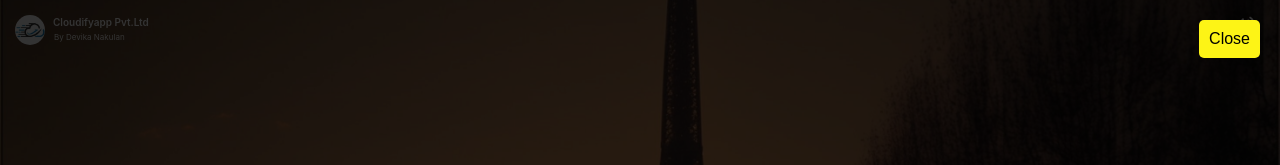
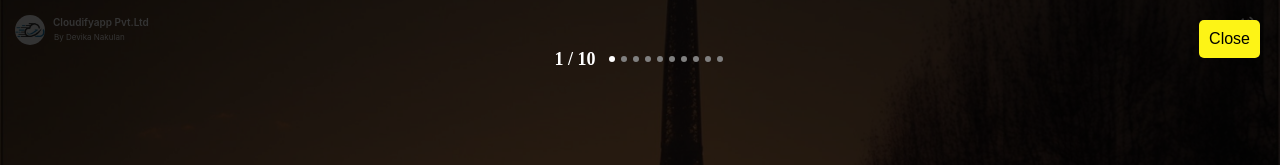
Before and after one commit to devu11/CARD_FLIP_REACT_APP, a React (Create React App) app: page / in a window 1280 px wide. Both pictures are taken after a click on the button "Lets Play". Shown: the top 165 px of the page. Built offline with nearby package versions, Linux system fonts and the light colour scheme.

Commit message:
added pagination

```diff
--- a/src/components/Slider/Slider.css
+++ b/src/components/Slider/Slider.css
@@ -9,7 +9,41 @@
   align-items: center;
   justify-content: center;
   z-index: 10;
-  /* added */
+}
+
+.pagination {
+  position: absolute;
+  top: 50px;
+  display: flex;
+  align-items: center;
+  justify-content: center;
+  color: #fff;
+  font-size: 18px;
+  font-family: serif;
+  font-weight: 600;
+  line-height: 18px;
+}
+
+.slide-number {
+  margin-right: 10px;
+}
+
+.dots {
+  display: flex;
+  align-items: center;
+}
+
+.dot {
+  width: 6px;
+  height: 6px;
+  border-radius: 50%;
+  background-color: grey;
+  margin: 0 3px;
+  transition: background-color 0.3s;
+}
+
+.dot.active {
+  background-color: white;
 }
 
 .slider {
@@ -42,9 +76,7 @@
   overflow: hidden;
   text-align: center;
   word-wrap: break-word;
-
 }
-
 
 .slider-card.active {
   display: block;
@@ -54,7 +86,7 @@
   line-height: 54px;
   margin-top: 90px;
   font-size: 47px;
-  font-family:serif;
+  font-family: serif;
   font-weight: 500;
   text-align: center;
 }
@@ -77,7 +109,6 @@
   top: 60%;
   transform: translateY(-50%);
 }
-
 .slider-nav:hover {
   background-color: #fdf416;
   color: black;
--- a/src/components/Slider/Slider.jsx
+++ b/src/components/Slider/Slider.jsx
@@ -7,11 +7,15 @@ const Slider = ({ onClose }) => {
   const totalSlides = 10;
 
   const handlePrevClick = () => {
-    setCurrentIndex((prevIndex) => (prevIndex === 0 ? totalSlides - 1 : prevIndex - 1));
+    setCurrentIndex((prevIndex) =>
+      prevIndex === 0 ? totalSlides - 1 : prevIndex - 1
+    );
   };
 
   const handleNextClick = () => {
-    setCurrentIndex((prevIndex) => (prevIndex === totalSlides - 1 ? 0 : prevIndex + 1));
+    setCurrentIndex((prevIndex) =>
+      prevIndex === totalSlides - 1 ? 0 : prevIndex + 1
+    );
   };
 
   const slidesContent = [
@@ -24,18 +28,36 @@ const Slider = ({ onClose }) => {
     "Dad bought 10 oranges, and mom bought 6. How many oranges are there in total?",
     "A box contained 18 apples. 7 apples fell out. How many apples are left in the box?",
     "Lisa had 12 balloons, and 7 flew away. How many balloons does Lisa have now?",
-    "Michael had $15, and his father gave him $5 more. How much money does Michael have now?"
+    "Michael had $15, and his father gave him $5 more. How much money does Michael have now?",
   ];
 
   return (
     <div className="slider-container">
+      <div className="pagination">
+        <span className="slide-number">
+          {currentIndex + 1} / {totalSlides}
+        </span>
+        <div className="dots">
+          {Array.from({ length: totalSlides }).map((_, index) => (
+            <span
+              key={index}
+              className={`dot ${currentIndex === index ? "active" : ""}`}
+            ></span>
+          ))}
+        </div>
+      </div>
       <div className="slider">
         <button className="slider-nav prev" onClick={handlePrevClick}>
           <FaLessThan style={{ fontSize: "15px" }} />
         </button>
         <div className="slider-content">
           {slidesContent.map((content, index) => (
-            <div key={index} className={`slider-card ${currentIndex === index ? "active" : ""}`}>
+            <div
+              key={index}
+              className={`slider-card ${
+                currentIndex === index ? "active" : ""
+              }`}
+            >
               <p>{content}</p>
             </div>
           ))}
@@ -44,9 +66,10 @@ const Slider = ({ onClose }) => {
           <FaGreaterThan style={{ fontSize: "15px" }} />
         </button>
       </div>
-      <button className="close-button" onClick={onClose}>Close</button>
+      <button className="close-button" onClick={onClose}>
+        Close
+      </button>
     </div>
   );
 };
-
 export default Slider;
```
